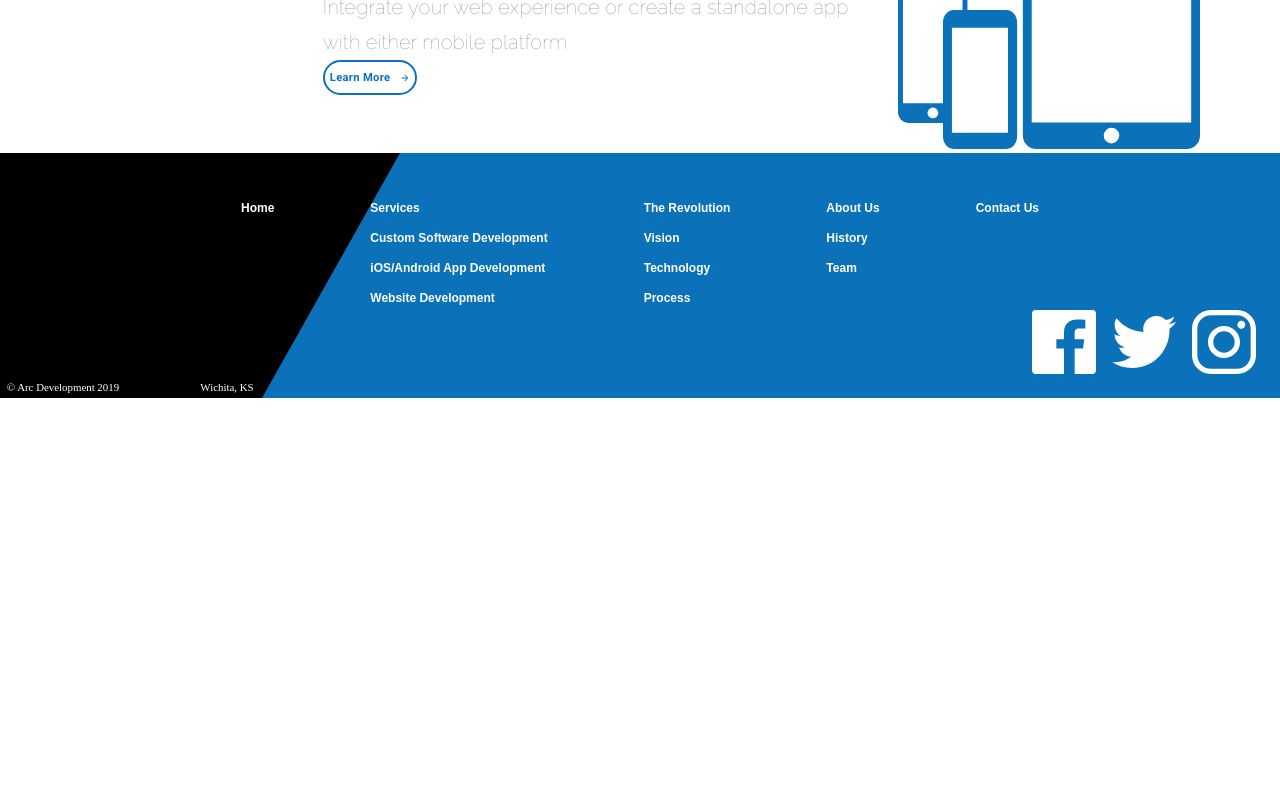
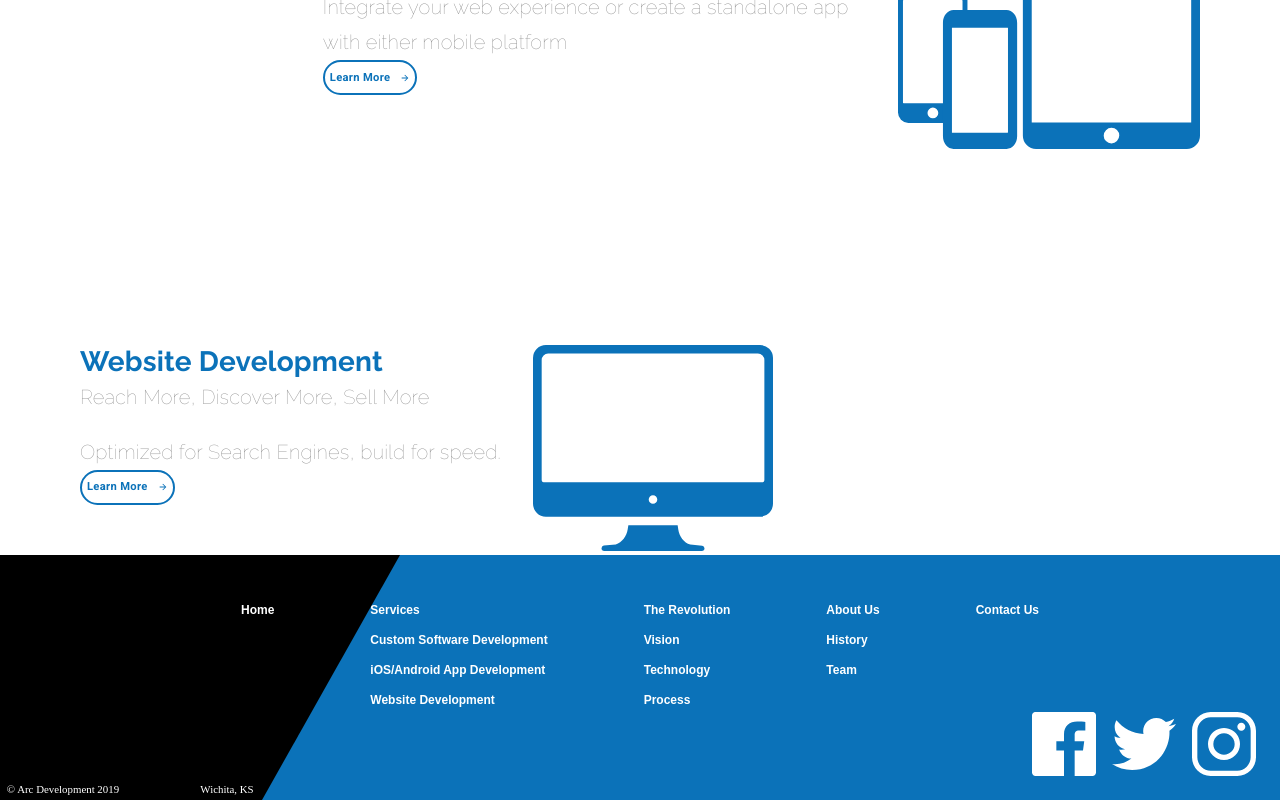
Before and after one commit to usman-akram-dev/project-react-mui-web, a React (Create React App) app: page / in a window 1280 px wide. Shown: the part 1297-2097 px from the top of the page. Before the commit the page ends 1695 px from the top, so only its background shows below. Built offline with nearby package versions, Linux system fonts and the light colour scheme.

Commit message:
creating the services block - website development

```diff
--- a/src/components/LandingPage.js
+++ b/src/components/LandingPage.js
@@ -9,7 +9,8 @@ import useMediaQuery  from "@material-ui/core/useMediaQuery";
 import ButtonArrow from "./ui/ButtonArrow";
 import animationData from "../animations/landinganimation/data";
 import customSoftwareIcon from "../assets/Custom Software Icon.svg";
-import mobileAppsIcon from "../assets/mobileIcon.svg"
+import mobileAppsIcon from "../assets/mobileIcon.svg";
+import websitesIcon from "../assets/websiteIcon.svg";
 
 const useStyles = makeStyles((theme) => ({
   animation: {
@@ -177,6 +178,26 @@ export default function LandingPage() {
           </Grid>
         </Grid>
       </Grid>
+      <Grid item>
+        {/*-----Custom Software Block-----*/}
+        <Grid container direction="row" className={classes.serviceContainer} justify={matchesSM ? "center" : undefined}>
+          <Grid item style={{marginLeft: matchesSM ? 0 : "5em" , textAlign : matchesSM ? "center" : undefined}} >
+            <Typography variant="h4">Website Development</Typography>
+            <Typography variant="subtitle1" className={classes.subtitle}>Reach More, Discover More, Sell More</Typography>
+            <Typography variant="subtitle1">Optimized for Search Engines, build for speed.</Typography>
+          <Button variant="outlined" className={classes.learnButton}><span style={{ marginRight: 10 }}>Learn More</span>
+          <ButtonArrow
+                    width="10"
+                    height="10"
+                    fill={theme.palette.common.blue}
+                  />
+                  </Button>
+          </Grid>
+          <Grid item>
+          <img className={classes.icon} alt="wesbite icon" src={websitesIcon} />
+          </Grid>
+        </Grid>
+      </Grid>
     </Grid>
   );
 }
```
